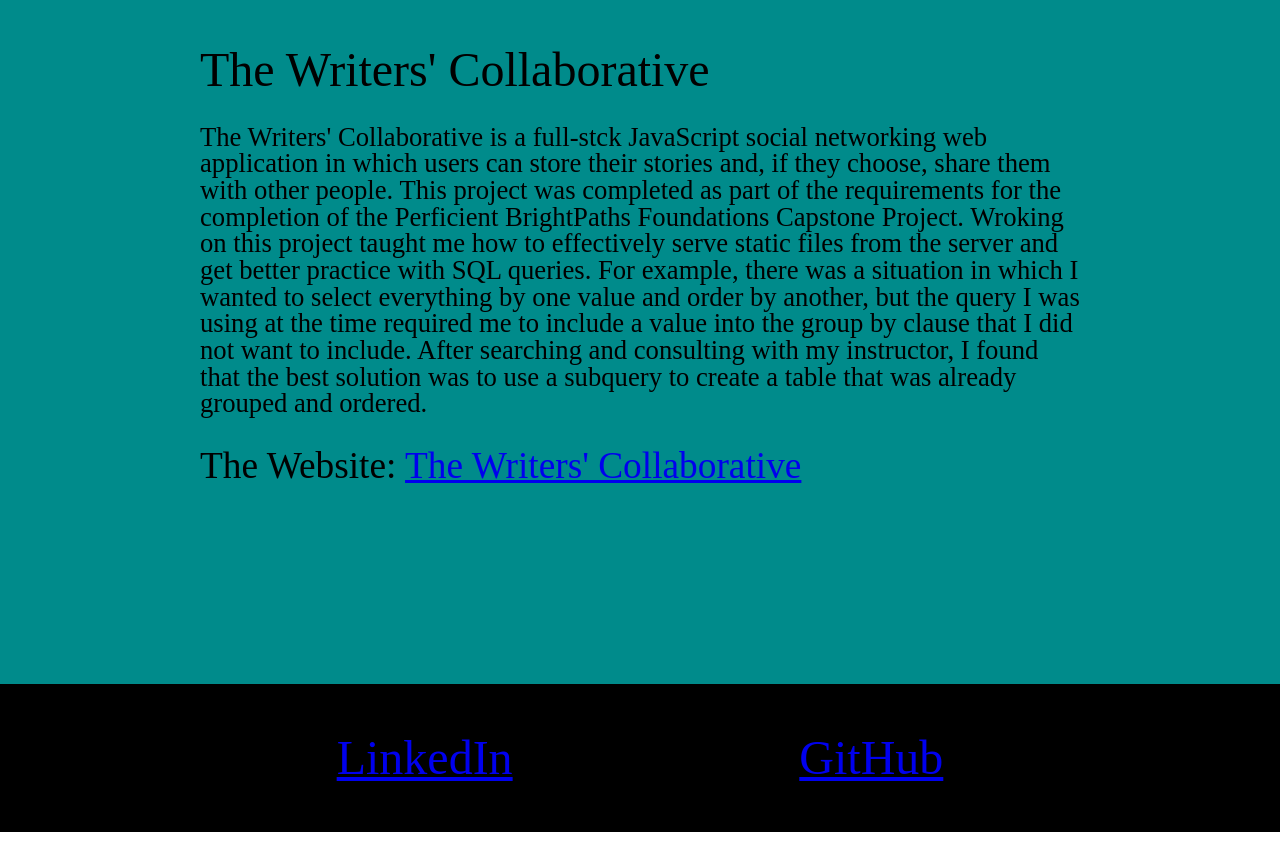
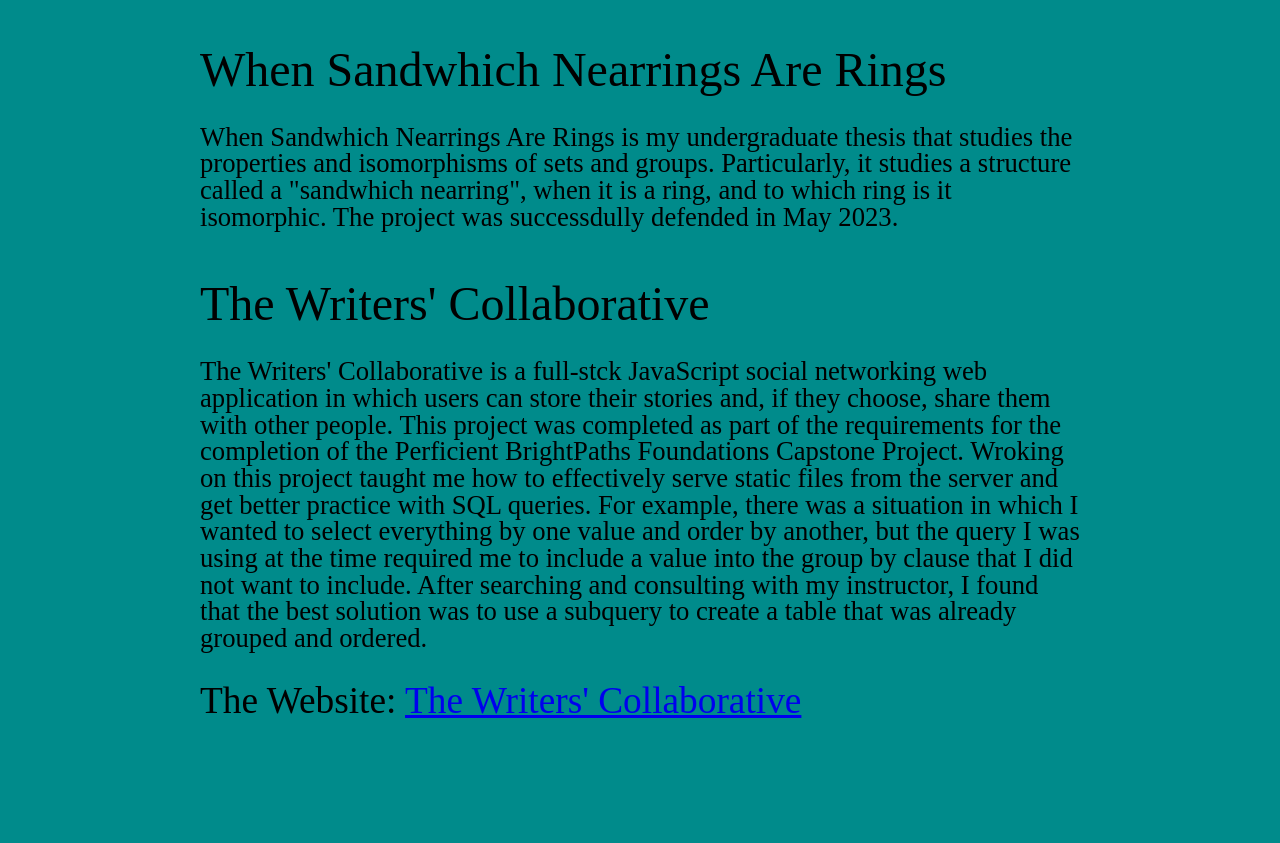
Before and after one commit to maedelamar/maedelamar.github.io, a plain HTML site: page projects/projects.html in a window 1280 px wide. Shown: the part 1063-1906 px from the top of the page. Drawn offline with Linux system fonts and the light colour scheme.

Commit message:
Added New Project

```diff
--- a/projects/projects.html
+++ b/projects/projects.html
@@ -35,6 +35,14 @@
             </p>
             <p class="project-link">GitHub: <a href="https://github.com/MetalBox47/CMPS-401-01-Project">Video Game Project</a></p>
         </section>
+        <section class="project-section" id="nearring-section">
+            <h2 class="project-title">When Sandwhich Nearrings Are Rings</h2>
+            <p class="project-desc">
+                When Sandwhich Nearrings Are Rings is my undergraduate thesis that studies the properties and isomorphisms
+                of sets and groups. Particularly, it studies a structure called a "sandwhich nearring", when it is a ring, and
+                to which ring is it isomorphic. The project was successdully defended in May 2023.
+            </p>
+        </section>
         <section class="project-section" id="writers-collaborative-section">
             <h2 class="project-title">The Writers' Collaborative</h2>
             <p class="project-desc">
```
